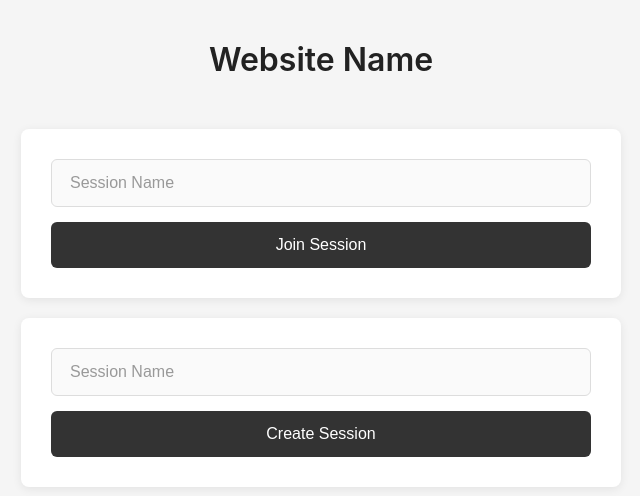
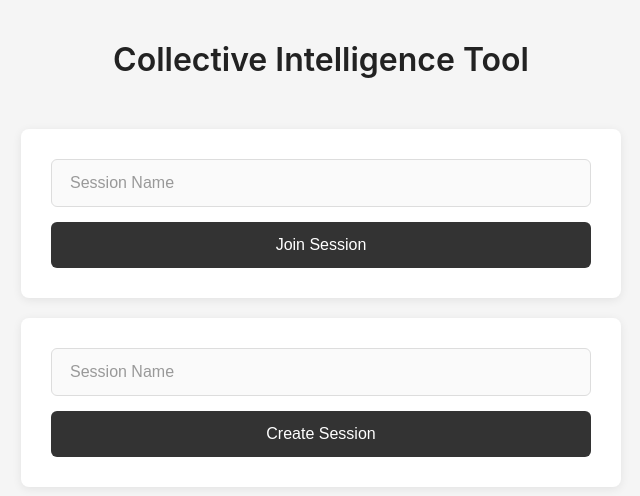
Before and after one commit to unnamedatelier/MemoxBasel, a website: page code/frontend/public/index.html in a window 1280 px wide. Shown: the whole page, without its empty margins (319-959 px from the left). Drawn offline with Linux system fonts and the light colour scheme.

Commit message:
Update frontend: modify index.html

```diff
--- a/code/frontend/public/index.html
+++ b/code/frontend/public/index.html
@@ -100,7 +100,7 @@
     </style>
 </head>
 <body>
-    <h1>Website Name</h1>
+    <h1>Collective Intelligence Tool</h1>
 
     <div class="join-create">
         <div class="session-form">
```
